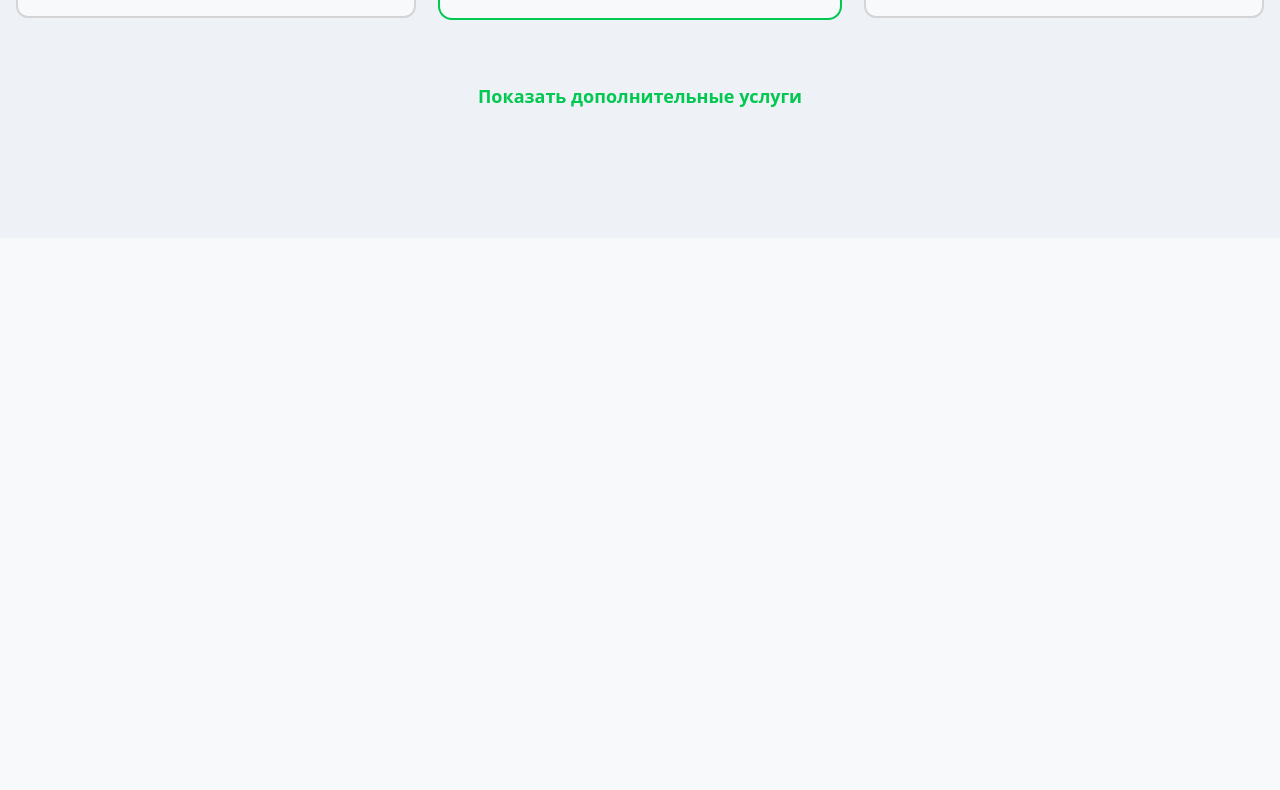
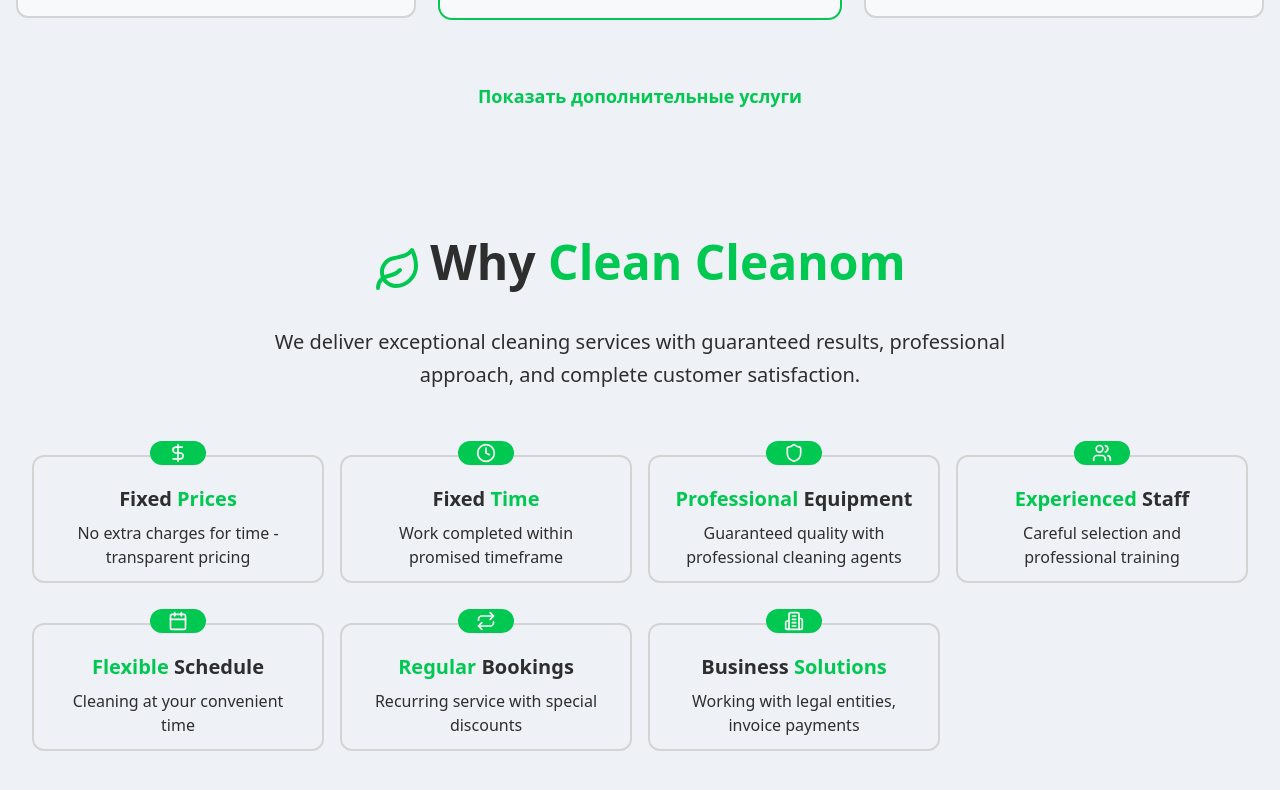
Before and after one commit to levladik/clean_cleanom, a Next.js app: page / in a window 1280 px wide. Shown: the part 1444-2234 px from the top of the page. Before the commit the page ends 1682 px from the top, so only its background shows below. Built offline with nearby package versions, Linux system fonts and the light colour scheme.

Commit message:
feat: add WhyUs component to showcase advantages of Clean Cleanom services

```diff
--- /dev/null
+++ b/src/app/components/sections/services/WhyUs.tsx
@@ -0,0 +1,107 @@
+import { DollarSign, Clock, Shield, Users, Calendar, Repeat, Building2, Leaf } from 'lucide-react'
+
+const advantages = [
+  {
+    icon: <DollarSign className="w-5 h-5" />,
+    title: (
+      <>
+        Fixed <span className="text-primary">Prices</span>
+      </>
+    ),
+    description: 'No extra charges for time - transparent pricing',
+  },
+  {
+    icon: <Clock className="w-5 h-5" />,
+    title: (
+      <>
+        Fixed <span className="text-primary">Time</span>
+      </>
+    ),
+    description: 'Work completed within promised timeframe',
+  },
+  {
+    icon: <Shield className="w-5 h-5" />,
+    title: (
+      <>
+        <span className="text-primary">Professional</span> Equipment
+      </>
+    ),
+    description: 'Guaranteed quality with professional cleaning agents',
+  },
+  {
+    icon: <Users className="w-5 h-5" />,
+    title: (
+      <>
+        <span className="text-primary">Experienced</span> Staff
+      </>
+    ),
+    description: 'Careful selection and professional training',
+  },
+  {
+    icon: <Calendar className="w-5 h-5" />,
+    title: (
+      <>
+        <span className="text-primary">Flexible</span> Schedule
+      </>
+    ),
+    description: 'Cleaning at your convenient time',
+  },
+  {
+    icon: <Repeat className="w-5 h-5" />,
+    title: (
+      <>
+        <span className="text-primary">Regular</span> Bookings
+      </>
+    ),
+    description: 'Recurring service with special discounts',
+  },
+  {
+    icon: <Building2 className="w-5 h-5" />,
+    title: (
+      <>
+        Business <span className="text-primary">Solutions</span>
+      </>
+    ),
+    description: 'Working with legal entities, invoice payments',
+  },
+]
+const WhyUs = () => {
+  return (
+    <section className="pb-16 md:pb-24 lg:pb-32 w-full">
+      <div className="container mx-auto px-4">
+        {/* Header */}
+        <div className="text-center mb-16">
+          <div className="flex items-center justify-center gap-2 mb-4">
+            <Leaf className="w-12 h-12 text-primary mb-2" />
+            <h2 className="text-4xl lg:text-5xl font-bold text-foreground mb-6">
+              Why
+              <span className="text-primary"> Clean Cleanom</span>
+            </h2>
+          </div>
+
+          <p className="text-xl text-muted-foreground max-w-3xl mx-auto leading-relaxed">
+            We deliver exceptional cleaning services with guaranteed results, professional approach, and complete customer satisfaction.
+          </p>
+        </div>
+
+        {/* Advantages Grid */}
+        <div className="mb-12 grid grid-cols-4 gap-x-4 gap-y-10 text-center">
+          {advantages.map((advantage, index) => (
+            <div
+              key={index}
+              className="relative border-2 border-base-300 rounded-xl px-6 pb-3 pt-8"
+            >
+              <span className="absolute -top-4 left-1/2 transform -translate-x-1/2 px-4 badge badge-primary rounded-full p-2 ms-auto">
+                {advantage.icon}
+              </span>
+              <p className="text-xl/5 font-bold mb-3">{advantage.title}</p>
+              <p className="text-md">{advantage.description}</p>
+            </div>
+          ))}
+        </div>
+      </div>
+    </section>
+  )
+}
+
+export default WhyUs
--- a/src/app/page.tsx
+++ b/src/app/page.tsx
@@ -7,12 +7,14 @@
 import Wrapper from './components/layout/Wrapper'
 import HeroSection from './components/sections/HeroSection'
 import Services from './components/sections/services/Services'
+import WhyUs from './components/sections/services/WhyUs'
 
 export default function Home() {
   return (
     <Wrapper className="flex justify-center flex-col">
       <HeroSection />
       <Services />
+      <WhyUs />
     </Wrapper>
   )
 }
```
